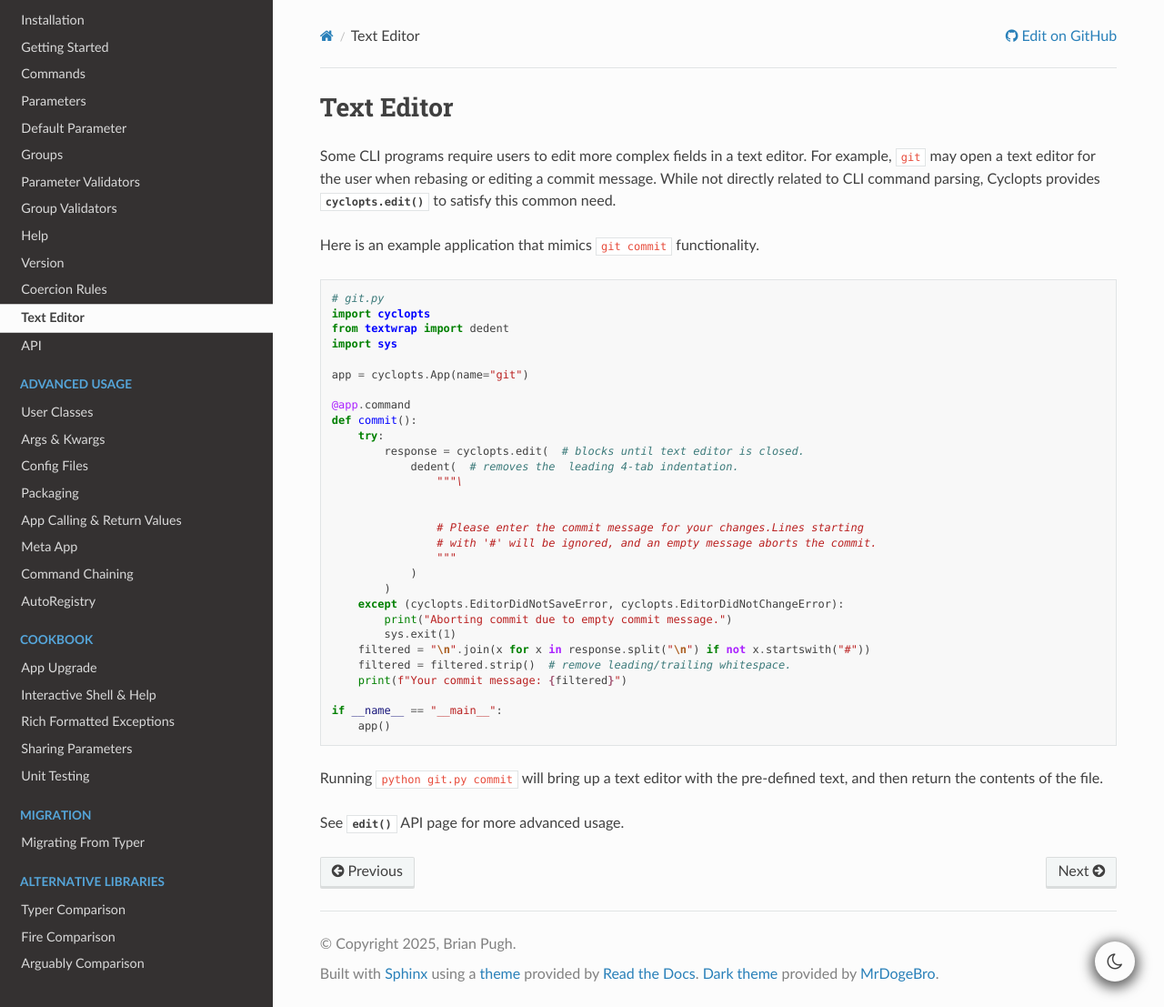
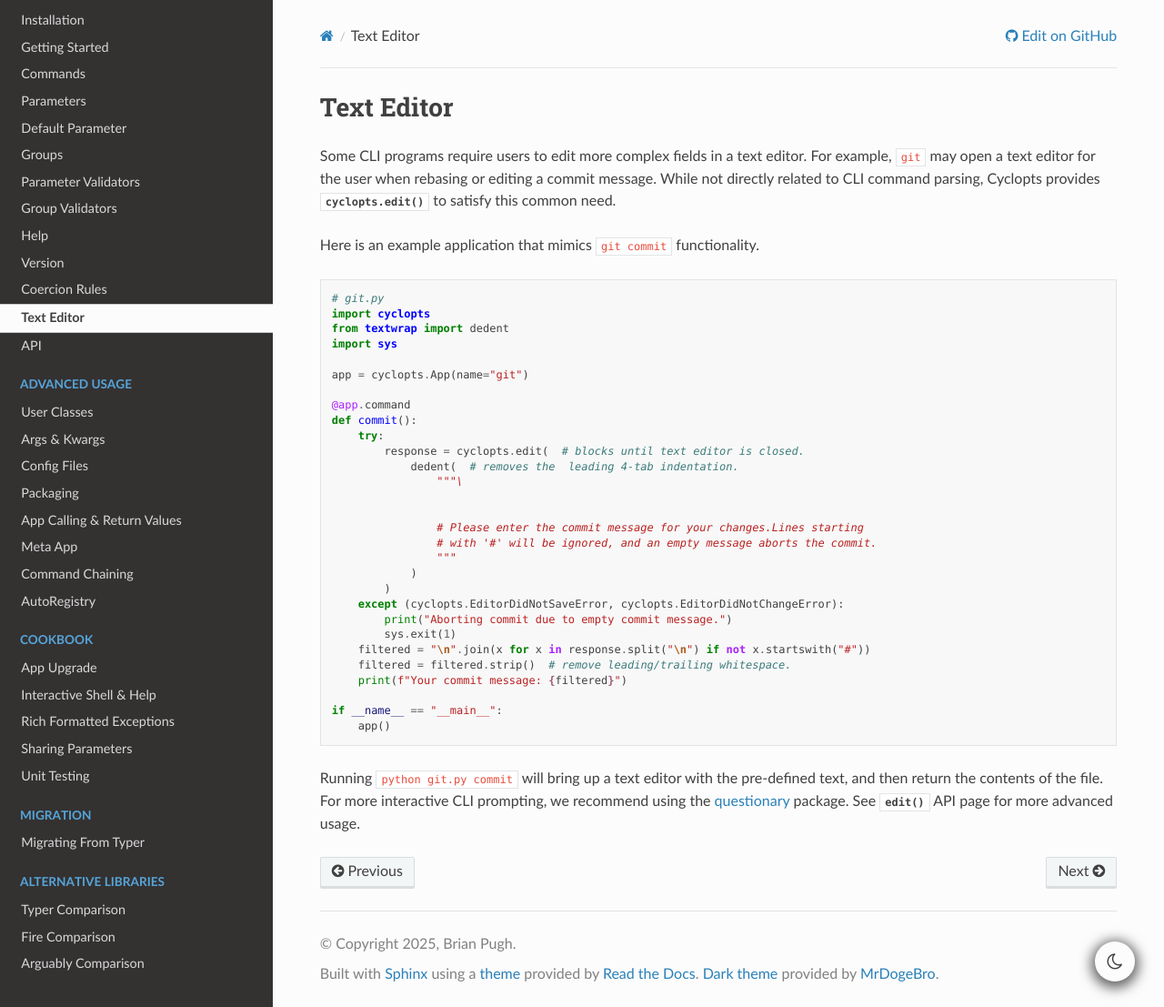
Before and after one commit to BrianPugh/cyclopts, a Sphinx documentation site: the page built from docs/source/text_editor.rst, in a window 1280 px wide and 1107 px high. Shown: the whole window at 91% size. Built offline with Sphinx 7.4.7 and the Read the Docs theme 3.1.0, drawn with Linux system fonts in a browser that asks for light colours.

Commit message:
Add questionary reference.

```diff
--- a/docs/source/text_editor.rst
+++ b/docs/source/text_editor.rst
@@ -39,6 +39,6 @@ Here is an example application that mimics ``git commit`` functionality.
    if __name__ == "__main__":
        app()
 
-Running ``python git.py commit`` will bring up a text editor with the pre-defined text, and then return the contents of the file.
+Running ``python git.py commit`` will bring up a text editor with the pre-defined text, and then return the contents of the file. For more interactive CLI prompting, we recommend using the questionary_ package. See :func:`.edit` API page for more advanced usage.
 
-See :func:`.edit` API page for more advanced usage.
+.. _questionary: https://github.com/tmbo/questionary
```
